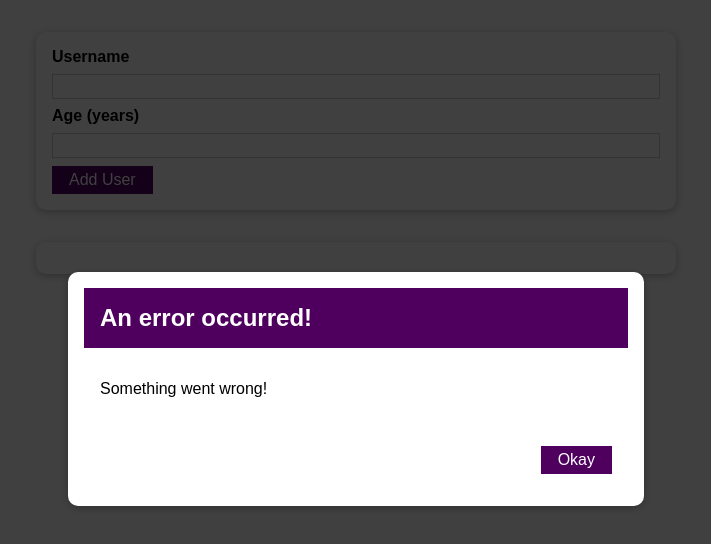
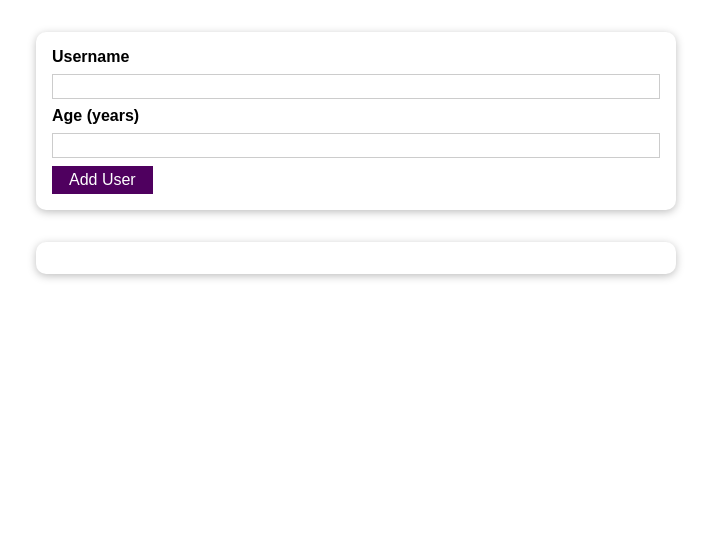
Before and after one commit to ma1379/Student_Tracker_Activity, a React (Create React App) app in the folder 01-starting-project/01-starting-project/: page / in a window 1280 px wide. Shown: the top 544 px of the page, without its empty margins (284-995 px from the left). Built offline with nearby package versions, Linux system fonts and the light colour scheme.

Commit message:
finished with error

```diff
--- a/01-starting-project/01-starting-project/src/components/UI/ErrorModal.js
+++ b/01-starting-project/01-starting-project/src/components/UI/ErrorModal.js
@@ -5,7 +5,7 @@ import Button from "./Button";
 const ErrorModal = (props) => {
   return (
     <div>
-      <div className="backdrop" />
+      <div className="backdrop" onClick={props.onHandleError}/>
       <div className="modal">
         <Card>
           <header className="header">
@@ -15,7 +15,7 @@ const ErrorModal = (props) => {
             <p>{props.message}</p>
           </div>
           <footer className="actions">
-            <Button>Okay</Button>
+            <Button clickHandler={props.onHandleError}>Okay</Button>
           </footer>
         </Card>
       </div>
--- a/01-starting-project/01-starting-project/src/components/users/AddUser.js
+++ b/01-starting-project/01-starting-project/src/components/users/AddUser.js
@@ -4,29 +4,45 @@ import Card from "../UI/Card";
 import Button from "../UI/Button";
 import ErrorModal from "../UI/ErrorModal";
 const AddUser = (props) => {
+  const [enteredUsername, setEnteredUsername] = useState("");
+  const [enteredAge, setEnteredAge] = useState("");
+  const [error, setError] = useState("");
   function addUserHandler(event) {
     event.preventDefault();
     if (enteredUsername.trim().length === 0 || enteredAge.trim().length === 0) {
+      setError({
+        title: "Invalid input",
+        message: "Please enter a valid name and age (non-empty values)",
+      });
       return;
     }
     if (+enteredAge < 1) {
+      setError({
+        title: "Invalid age",
+        message: "Please enter a valid age (age > 0)",
+      });
       return;
     }
     props.onAddUser(enteredUsername, enteredAge);
     setEnteredUsername("");
     setEnteredAge("");
   }
-  const [enteredUsername, setEnteredUsername] = useState("");
-  const [enteredAge, setEnteredAge] = useState("");
+
   function usernameChangeHandler(event) {
     setEnteredUsername(event.target.value);
   }
   function ageChangeHandler(event) {
     setEnteredAge(event.target.value);
   }
+  function errorHandler() {
+    setError(null);
+  }
+
   return (
     <div>
-        <ErrorModal title='An error occurred!' message='Something went wrong!'></ErrorModal>
+      {error && (
+        <ErrorModal title={error.title} message={error.message} onHandleError={errorHandler}></ErrorModal>
+      )}
       <Card>
         <form onSubmit={addUserHandler}>
           <label htmlFor="username">Username</label>
```
Lines whose indentation alone changed are shown as unchanged.
